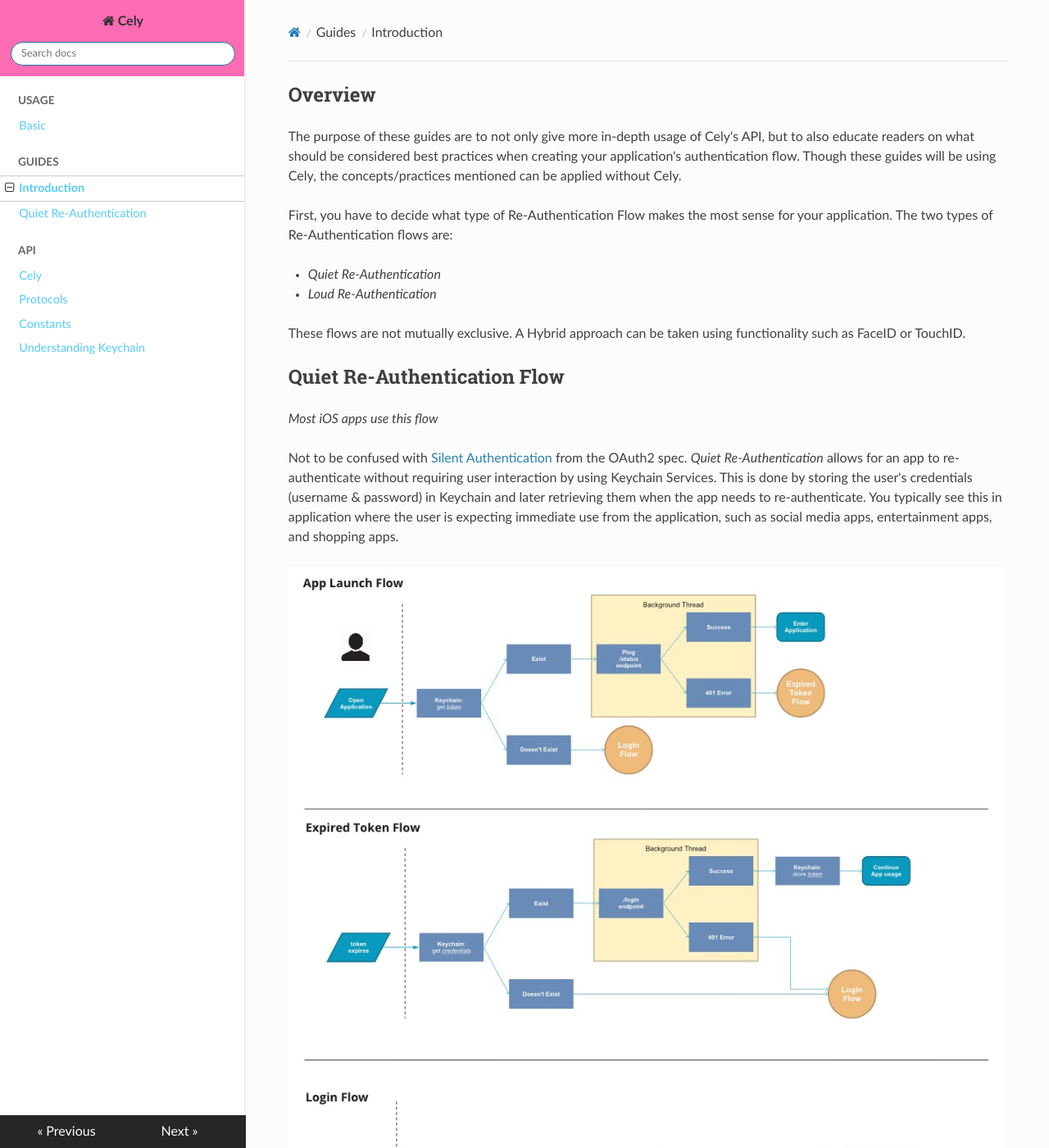
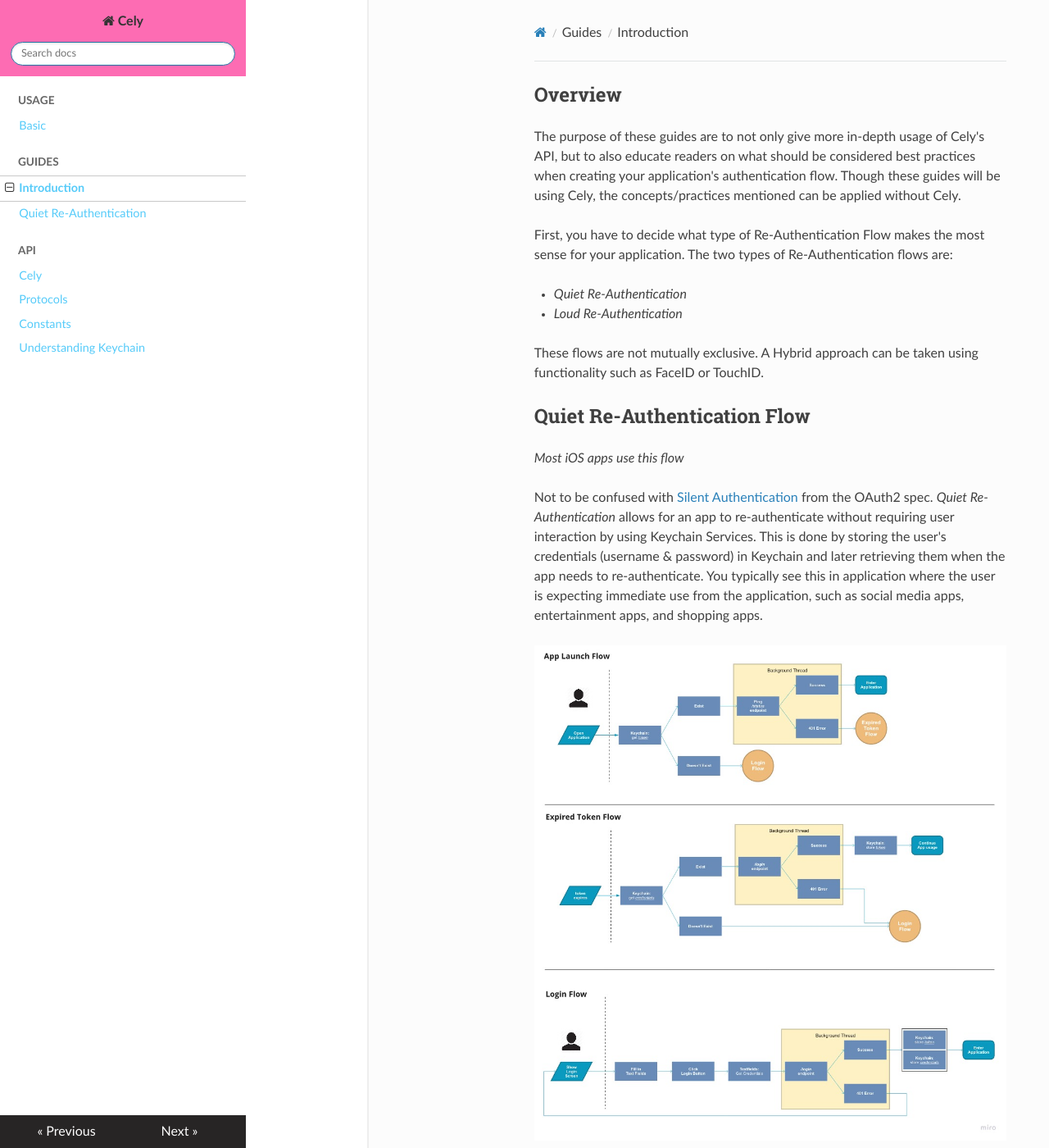
Before and after one commit to cely-tools/docs, an MkDocs documentation site: the page built from docs/guides/introduction.md, in a window 1280 px wide and 1400 px high. Shown: the whole window at 82% size. Built offline with MkDocs 1.6.1, drawn with Linux system fonts in a browser that asks for light colours; nearby versions of some CDN libraries; some of the changed text lies outside the part shown.

Commit message:
clean up code

```diff
--- a/docs/css/sidenav.css
+++ b/docs/css/sidenav.css
@@ -40,7 +40,7 @@
 }
 
 .wy-menu-vertical li.current {
-  background-color: #e5e5e5;
+  /* background-color: #e5e5e5; */
 }
 
 .wy-menu-vertical li.current a {
@@ -301,7 +301,7 @@
   bottom: 0;
   left: 0;
   padding-bottom: 2em;
-  width: 300px;
+  width: 450px;
   overflow-x: hidden;
   overflow-y: scroll;
   min-height: 100%;
@@ -354,7 +354,7 @@
 }
 
 .wy-nav-content-wrap {
-  margin-left: 300px;
+  margin-left: 600px;
   background: #fcfcfc;
   min-height: 100%
 }
@@ -389,7 +389,7 @@
   }
 
   .wy-nav-side {
-    left: -300px
+    left: -450px
   }
 
   .wy-nav-side.shift {
@@ -422,3 +422,10 @@
     background: #fcfcfc
   }
 }
+
+.toctree-l3 {
+  margin-left: 20px
+}
+.wy-menu-vertical li.current {
+  background-color: initial
+}
```
Also changed, not shown: docs/guides/introduction.md (+1 -1 lines).
